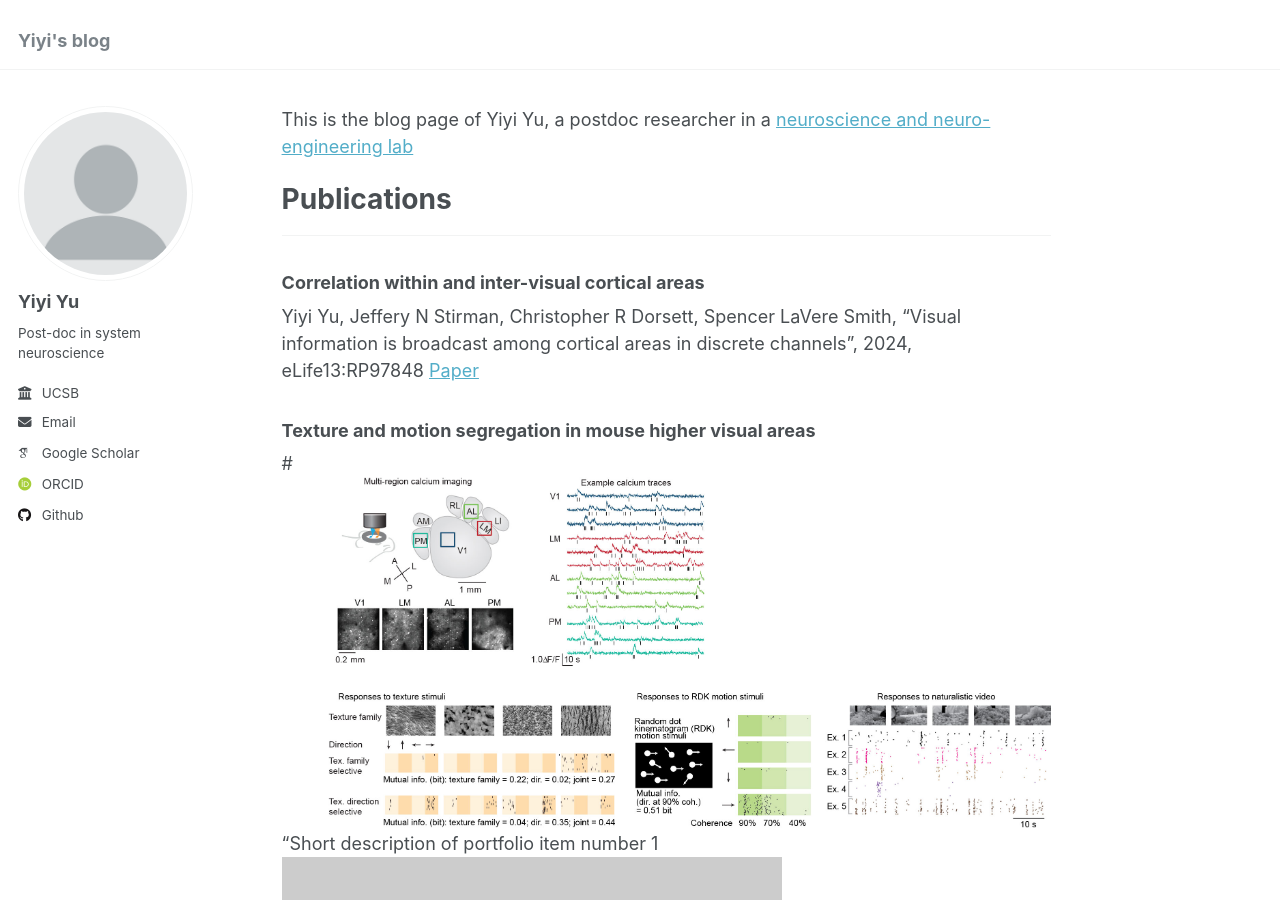
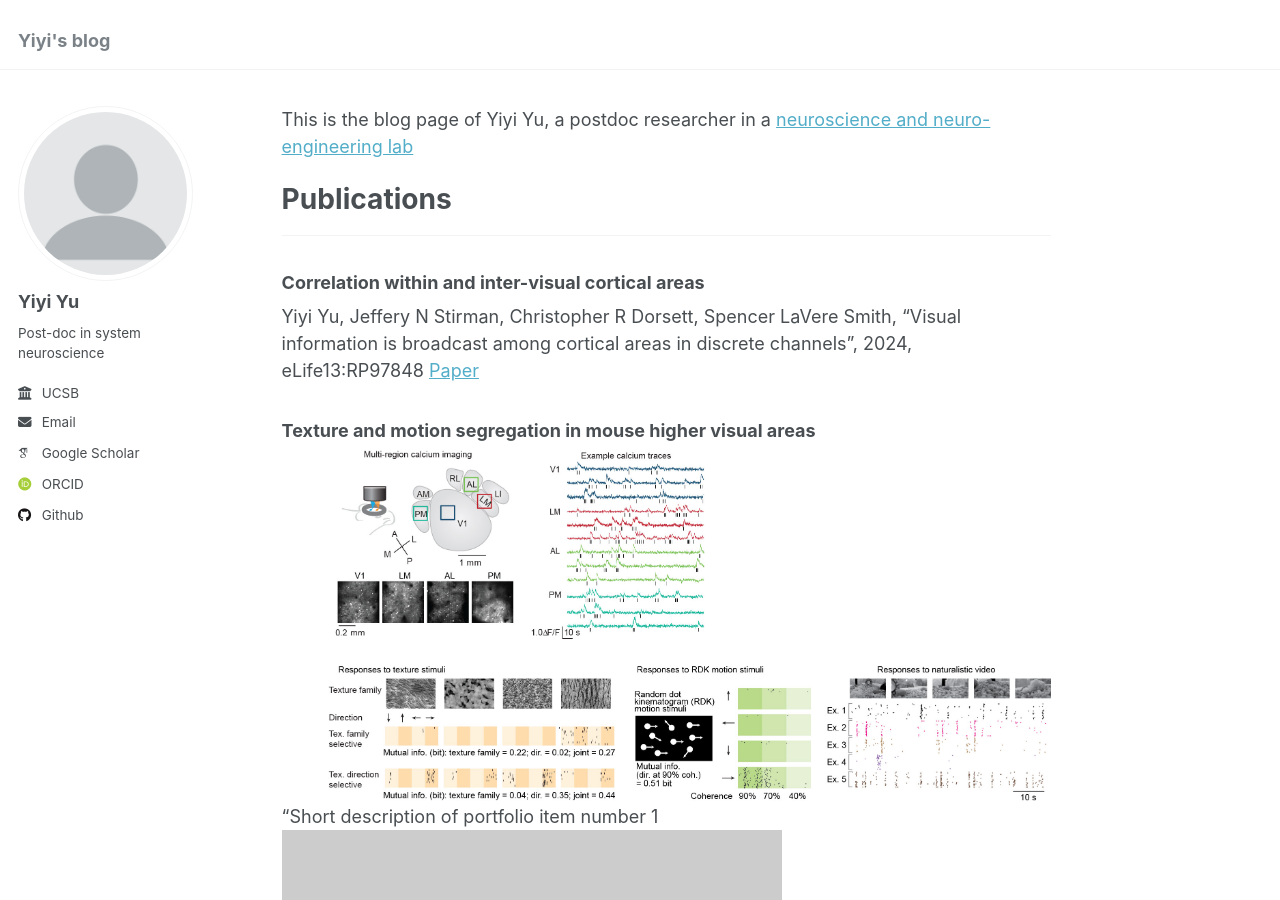
Before and after one commit to yuyiyi/yuyiyi.github.io, a Jekyll site: the page built from _pages/about.md, in a window 1280 px wide and 900 px high. Built offline with Jekyll 4.4.1, drawn with Linux system fonts in a browser that asks for light colours; some web fonts are replaced.

Commit message:
Update about.md

```diff
--- a/_pages/about.md
+++ b/_pages/about.md
@@ -22,7 +22,7 @@ Yiyi Yu, Jeffery N Stirman, Christopher R Dorsett, Spencer LaVere Smith, "Visual
 
 ### Texture and motion segregation in mouse higher visual areas
 
-#![TextureMotionSegregation](/images/TextureMotionSegregation_summary.jpg)
+![TextureMotionSegregation](/images/TextureMotionSegregation_summary.jpg)
 "Short description of portfolio item number 1<br/><img src='/images/500x300.png'>"
 Yiyi Yu, Jeffery N Stirman, Christopher R Dorsett, Spencer LaVere Smith, "Selective representations of texture and motion in mouse higher visual areas", 2022, Current Biology 32, 2810-2820
 [Paper](https://www.cell.com/current-biology/pdf/S0960-9822(22)00730-8.pdf)
```
